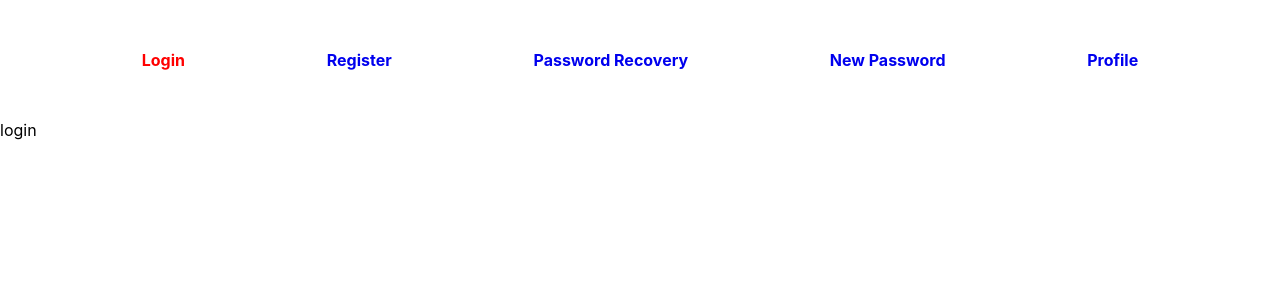
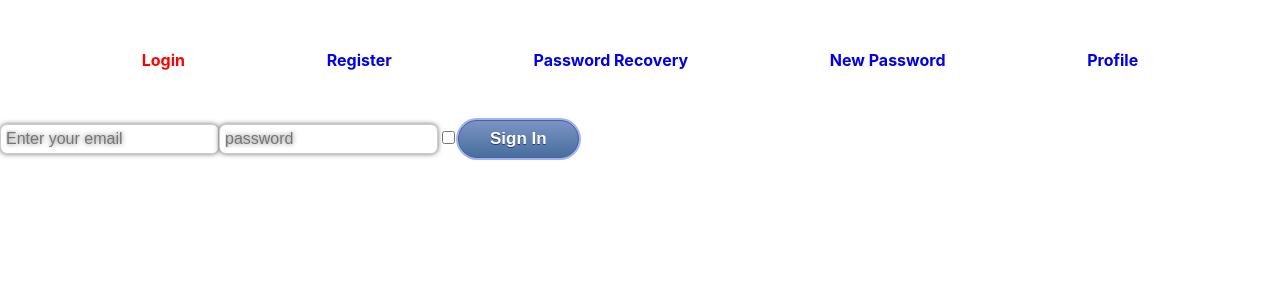
Before and after one commit to alekseidarafeichyk/cards, a React (Create React App) app: page /#/login in a window 1280 px wide. Shown: the top 300 px of the page. Built offline with nearby package versions, Linux system fonts and the light colour scheme.

Commit message:
form added

```diff
--- a/src/n1-main/m1-ui/Main/Pages/Login.tsx
+++ b/src/n1-main/m1-ui/Main/Pages/Login.tsx
@@ -1,5 +1,62 @@
 import React from 'react';
+import {useFormik} from "formik";
+import {Input} from "../../common/Input/Input";
+import {Button} from "../../common/Button/Button";
+
+
+type AuthData = {
+    email?: string
+    password?: string
+    rememberMe?: boolean
+}
 
 export const Login = () => {
-    return <div>login</div>
+    const formik = useFormik({
+        initialValues: {
+            email: '',
+            password: '',
+            rememberMe: false
+        },
+        validate: values => {
+            const errors: AuthData = {};
+            if (!values.email) {
+                errors.email = 'Required';
+            } else if (
+                !/^[A-Z0-9._%+-]+@[A-Z0-9.-]+\.[A-Z]{2,}$/i.test(values.email)
+            ) {
+                errors.email = 'Invalid email address';
+            }
+
+            if (!values.password) {
+                errors.password = 'Required';
+            }
+            return errors;
+        },
+        onSubmit: values => {
+
+        },
+    });
+    return (
+        <form onSubmit={formik.handleSubmit}>
+            <Input
+                id={'login'}
+                type={'text'}
+                placeholder={'Enter your email'}
+                {...formik.getFieldProps('email')}
+            />
+            {formik.errors.email ? <div>{formik.errors.email}</div> : null}
+            <Input
+                id={'password'}
+                placeholder={'password'}
+                type={'password'}
+                {...formik.getFieldProps('password')}
+            />
+            <input
+                type={'checkbox'}
+                {...formik.getFieldProps('password')}
+            />
+            {formik.errors.email ? <div>{formik.errors.password}</div> : null}
+            <Button type="submit" name="Sign In"></Button>
+        </form>
+    );
 }
--- a/src/n1-main/m1-ui/common/Button/Button.tsx
+++ b/src/n1-main/m1-ui/common/Button/Button.tsx
@@ -6,7 +6,7 @@ type ButtonPropsType =
     { name?: string };
 
 export const Button : FC<ButtonPropsType> = ({name,...rest}) => {
-    return <button className={style.button}
+    return <button className={style.button}{...rest}
                    onClick={()=>{alert(1)}}
     >
         {name}
--- a/src/n1-main/m1-ui/common/Input/Input.tsx
+++ b/src/n1-main/m1-ui/common/Input/Input.tsx
@@ -7,6 +7,7 @@ type InputPropsType =
     id?: string
 };
 
-export const Input : FC<InputPropsType> = ({name,id,...rest}) => {
-    return <input className={style.input} {...rest} id={id} ></input>
-}
+export const Input : FC<InputPropsType> = React.memo (({name,id,...rest}) => {
+    return <input className={style.input} {...rest} id={id}></input>
+
+})
--- a/src/n1-main/m3-dal/api.ts
+++ b/src/n1-main/m3-dal/api.ts
@@ -4,3 +4,9 @@ const instance = axios.create({
     withCredentials: true,
     baseURL: 'https://neko-back.herokuapp.com/2.0',
 })
+
+export const ApiAuth = {
+    login() {
+        instance.post('/auth/login',{})
+    }
+}
```
